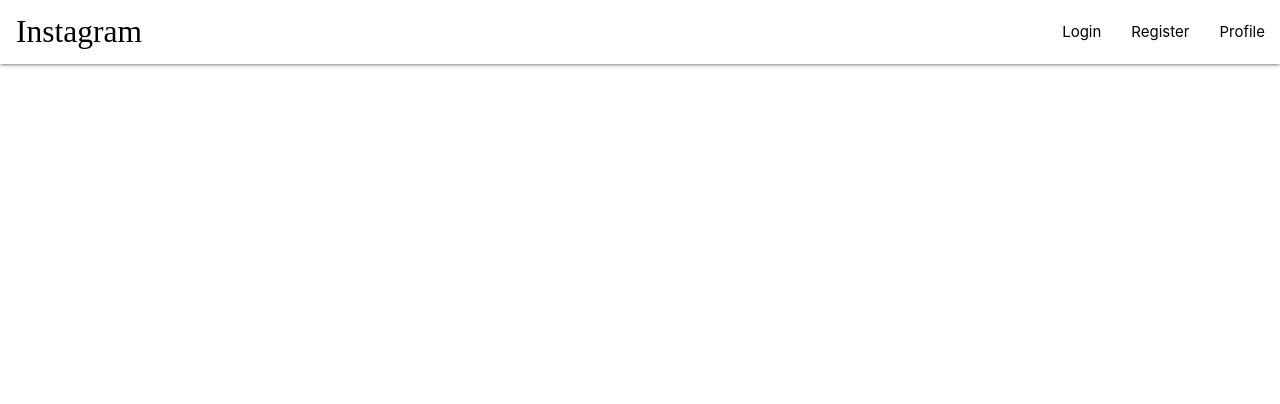
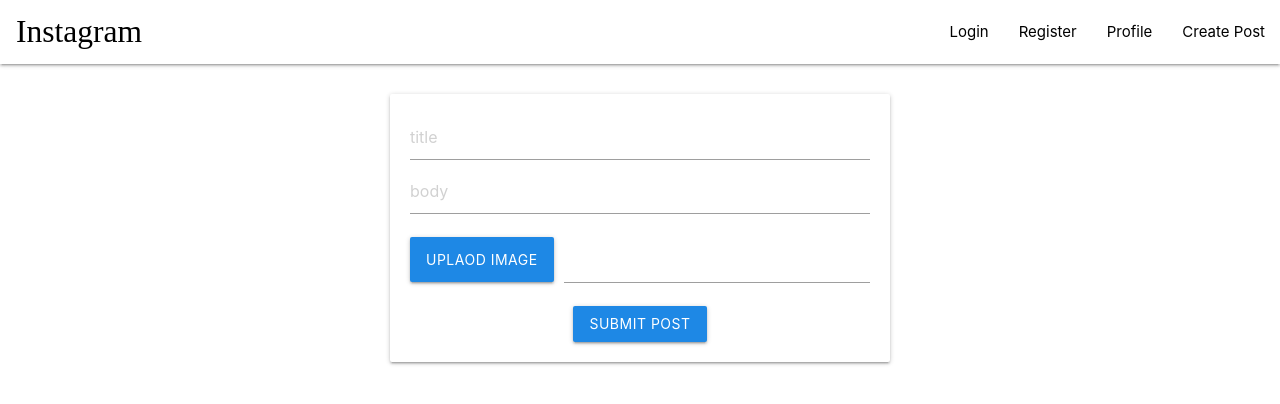
Before and after one commit to prashantpaddune/Instagram-clone, a React (Create React App) app in the folder frontend/: page /create in a window 1280 px wide. Shown: the top 404 px of the page. Built offline with nearby package versions, Linux system fonts and the light colour scheme; a web font is replaced by a local one.

Commit message:
frontend: create post section

```diff
--- a/frontend/src/App.js
+++ b/frontend/src/App.js
@@ -5,6 +5,7 @@
 import Login from "./components/screens/Login";
 import Signup from "./components/screens/Signup";
 import Profile from "./components/screens/Profile";
+import CreatePost from "./components/screens/CreatePost";
 
 function App() {
   return (
@@ -15,6 +16,7 @@
               <Route path="/signin" exact component={Login} />
               <Route path="/signup" exact component={Signup} />
               <Route path="/profile" exact component={Profile} />
+              <Route path="/create" exact component={CreatePost} />
           </Switch>
       </BrowserRouter>
   );
--- a/frontend/src/components/Navbar.js
+++ b/frontend/src/components/Navbar.js
@@ -12,6 +12,7 @@
                         <li><Link to="/signin">Login</Link></li>
                         <li><Link to="/signup">Register</Link></li>
                         <li><Link to="/profile">Profile</Link></li>
+                        <li><Link to="/create">Create Post</Link></li>
                     </ul>
                 </div>
             </nav>
--- /dev/null
+++ b/frontend/src/components/screens/CreatePost.js
@@ -0,0 +1,24 @@
+import React from 'react';
+
+function CreatePost() {
+    return (
+        <div className="card input-filed" style={{margin:"30px auto", maxWidth:"500px", padding:"20px", textAlign:"center"}}>
+            <input type="text" placeholder="title"/>
+            <input type="text" placeholder="body"/>
+            <div className="file-field input-field">
+                <div className="btn #64b5f6 blue darken-1">
+                    <span>Uplaod Image</span>
+                    <input type="file" />
+                </div>
+                <div className="file-path-wrapper">
+                    <input className="file-path validate" type="text" />
+                </div>
+            </div>
+            <button className="btn waves-effect waves-light #64b5f6 blue darken-1">
+                Submit post
+            </button>
+        </div>
+    )
+}
+
+export default CreatePost;
```
